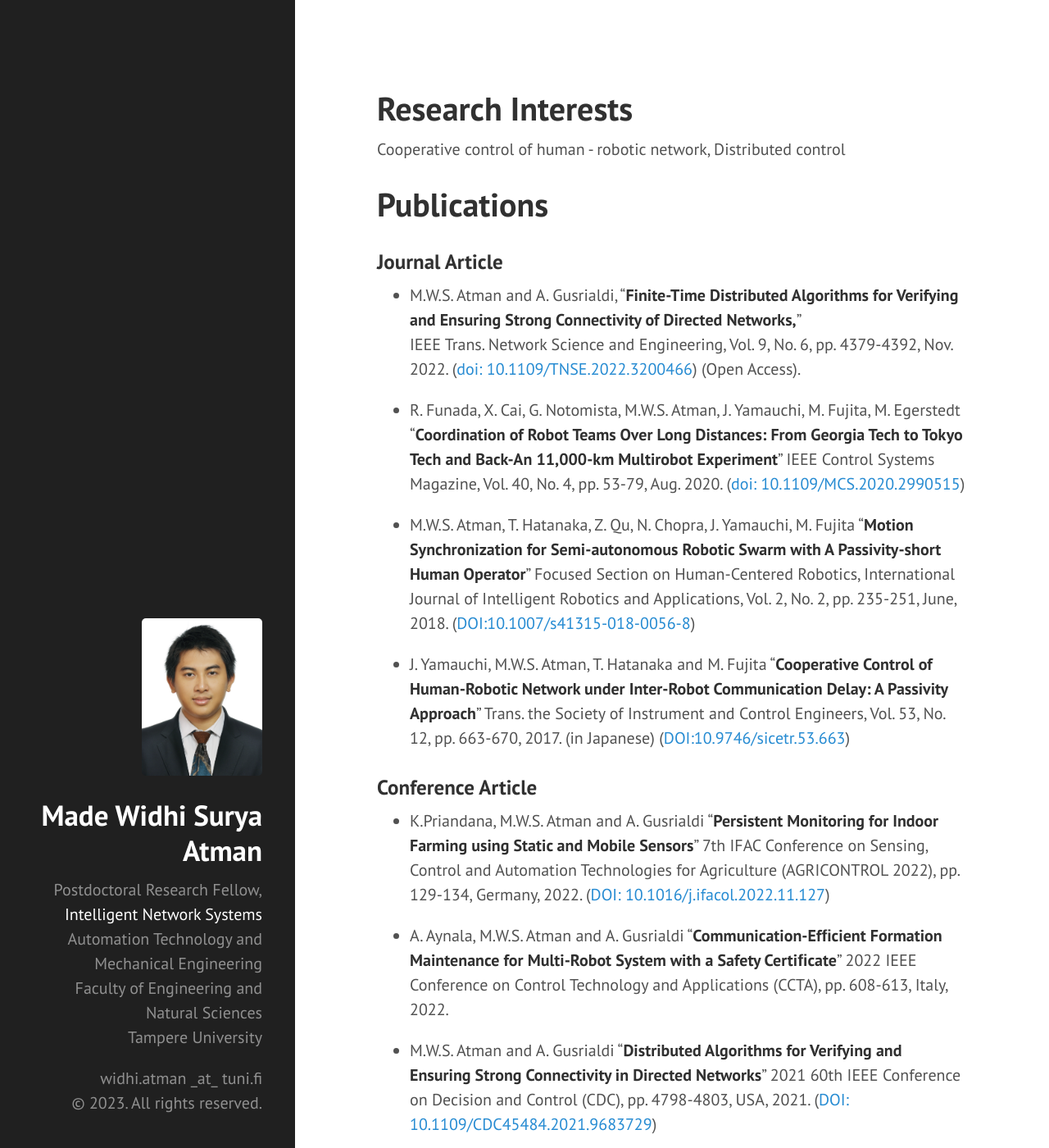
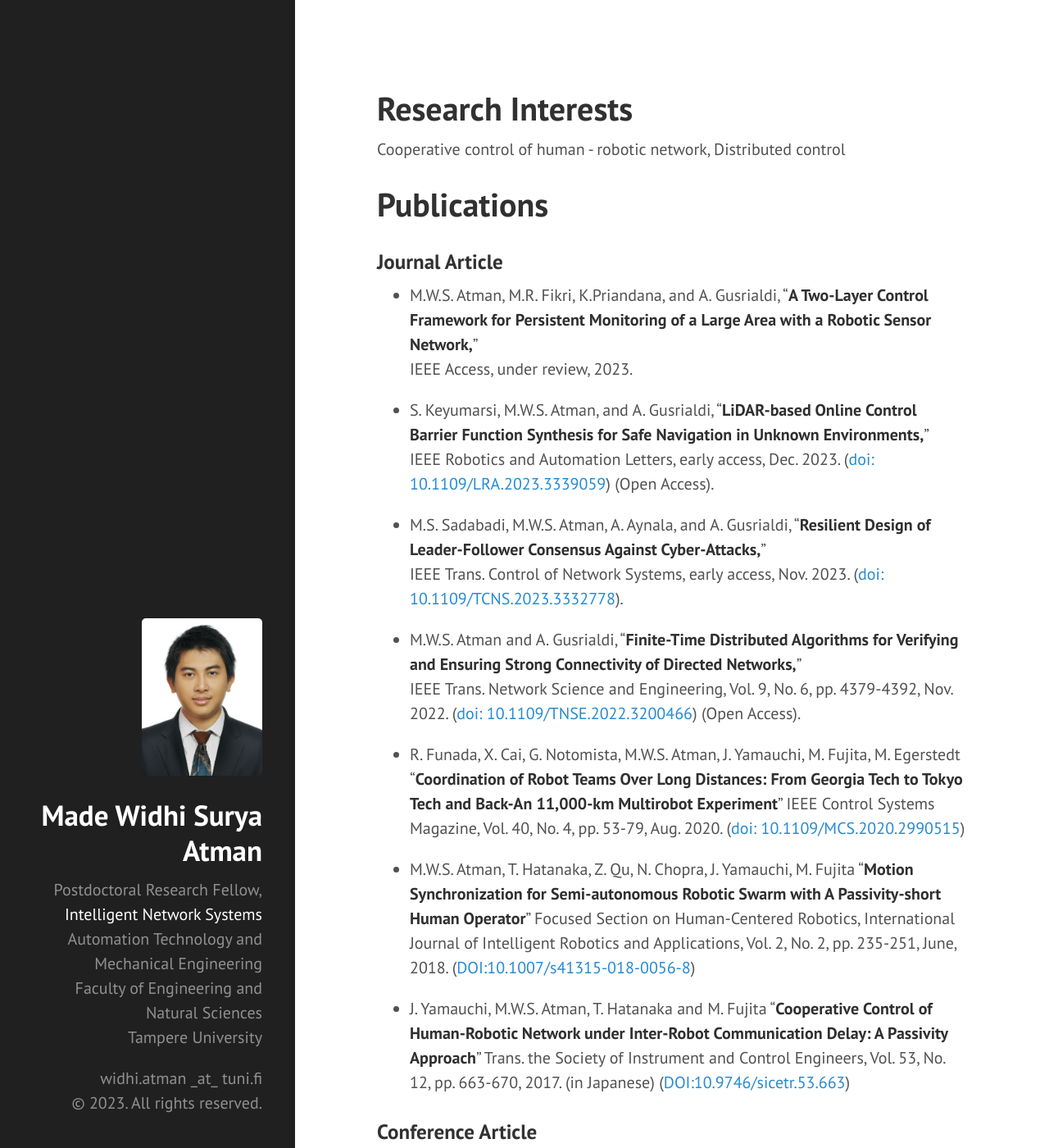
Before and after one commit to mwsatman/mwsatman.github.io, a Jekyll site: the page built from index.md, in a window 1280 px wide and 1400 px high. Shown: the whole window at 82% size. Built offline with Jekyll 4.4.1, drawn with Linux system fonts in a browser that asks for light colours; some of the changed text lies outside the part shown.

Commit message:
11.12.2023

```diff
--- a/index.md
+++ b/index.md
@@ -9,6 +9,21 @@ Cooperative control of human - robotic network, Distributed control
 
 # Publications
 ### Journal Article
+*
+M.W.S. Atman, M.R. Fikri, K.Priandana, and A. Gusrialdi,
+“**A Two-Layer Control Framework for Persistent Monitoring of a Large Area with a Robotic Sensor Network,**”
+IEEE Access, under review, 2023.
+
+*
+S. Keyumarsi, M.W.S. Atman, and A. Gusrialdi,
+“**LiDAR-based Online Control Barrier Function Synthesis for Safe Navigation in Unknown Environments,**”
+IEEE Robotics and Automation Letters, early access, Dec. 2023. ([doi: 10.1109/LRA.2023.3339059](https://ieeexplore.ieee.org/document/10339852)) (Open Access).
+
+*
+M.S. Sadabadi, M.W.S. Atman, A. Aynala, and A. Gusrialdi,
+“**Resilient Design of Leader-Follower Consensus Against Cyber-Attacks,**”
+IEEE Trans. Control of Network Systems, early access, Nov. 2023. ([doi: 10.1109/TCNS.2023.3332778](https://ieeexplore.ieee.org/document/10316652)).
+
 *
 M.W.S. Atman and A. Gusrialdi,
 “**Finite-Time Distributed Algorithms for Verifying and Ensuring Strong Connectivity of Directed Networks,**”
@@ -33,6 +48,10 @@ Trans. the Society of Instrument and Control Engineers, Vol. 53, No. 12, pp. 663
 
 
 ### Conference Article
+M.W.S. Atman and A. Gusrialdi
+“**Distributed Algorithm to Establish Strong Connectivity in Spatially Distributed Networks**”
+2024 IEEE European Control Conference (ECC), submitted, 2022.
+
 *
 K.Priandana, M.W.S. Atman and A. Gusrialdi
 “**Persistent Monitoring for Indoor Farming using Static and Mobile Sensors**”
```
